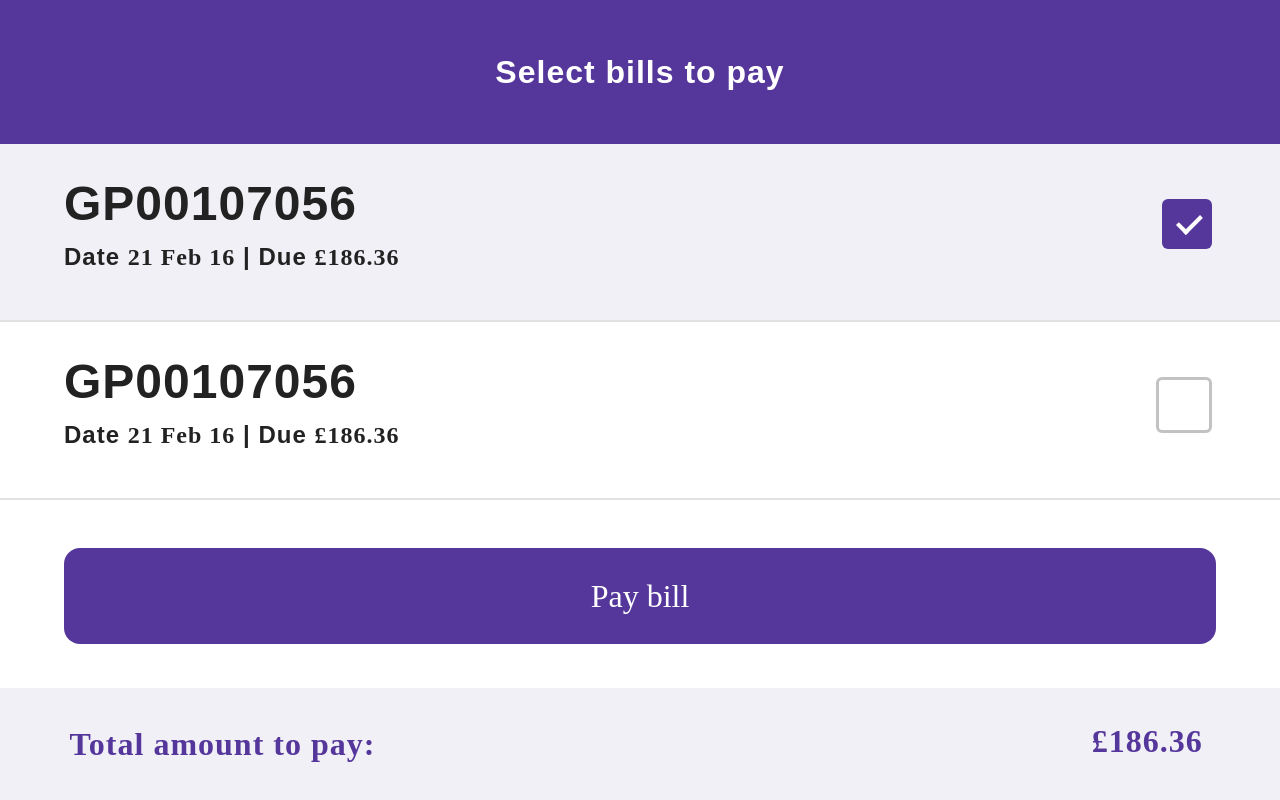
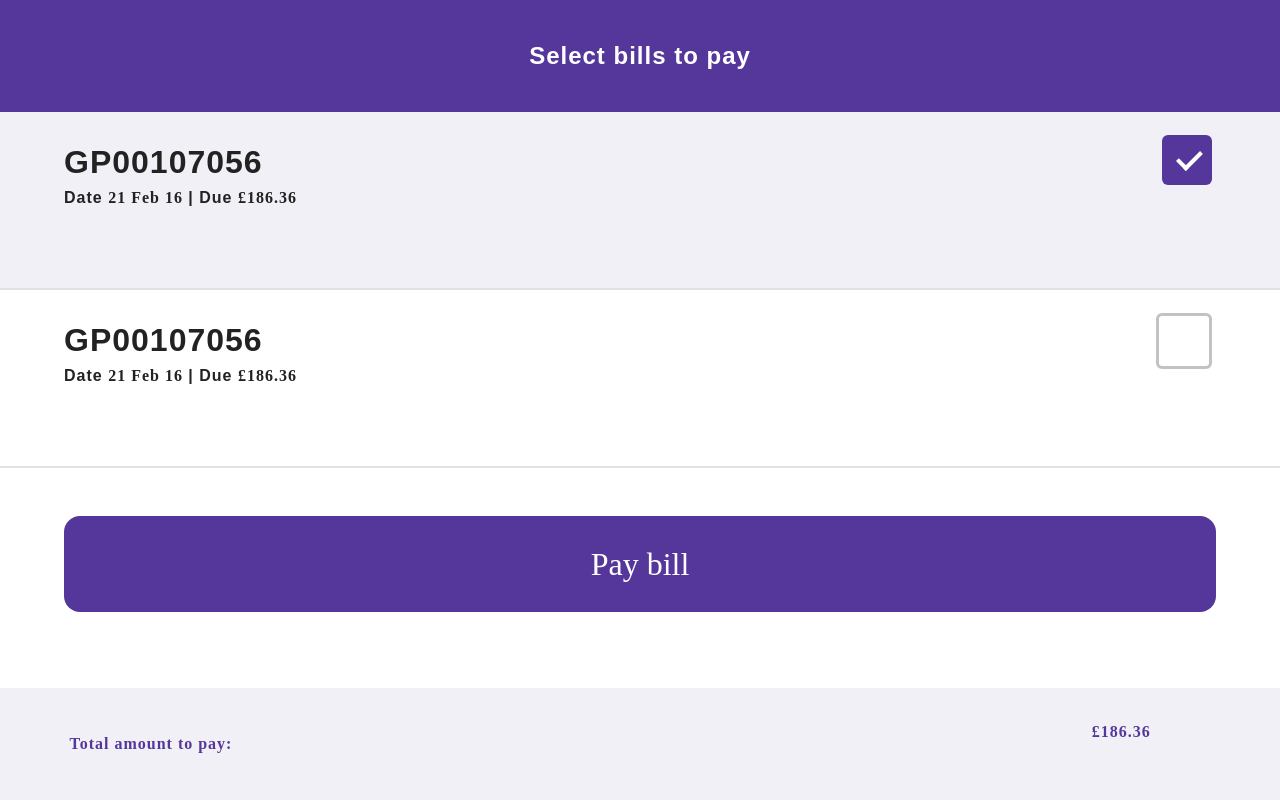
Before and after one commit to AtulMeshram/PayBill, a plain HTML site: page index.html in a window 1280 px wide. Shown: the top 800 px of the page. Drawn offline with Linux system fonts and the light colour scheme; a web font is replaced by a local one.

Commit message:
Updated Font size

```diff
--- a/css/main.css
+++ b/css/main.css
@@ -31,7 +31,7 @@ body { background: #FFFFFF; font-family: 'BTFont Regular', sans-serif; text-tran
 
 header {
     text-align: center;
-    height: 5em;
+    height: 3.0em;
     padding: 2em 5%;
     background: #55379B;
     color: #fff;
@@ -62,7 +62,7 @@ header > div::before {
 }
 
 header > div h1 {
-    font-size: 2em;
+    font-size: 1.5em;
     font-style: normal;
 }
 
@@ -104,12 +104,12 @@ header nav a:last-child {
 }
 
 .bill-card > h2 {
-    font-size: 3em;
+    font-size: 2em;
 }
 
 .bill-card > h3 {
     padding-top: 0.5em;
-    font-size: 1.5em;
+    font-size: 1.0em;
 }
 
 .bill-card > h3 > span {
@@ -161,12 +161,12 @@ footer > div h1 {
 
 footer > div h1 {
     font-family: 'BTFont Bold';
-    font-size: 2.0em;
+    font-size: 1.0em;
 }
 
 footer > div h2 {
     font-family: 'BTFont Bold';
-    font-size: 2.0em;
+    font-size: 1.0em;
     position: absolute;
     vertical-align: middle;
     top: 31%;
```
